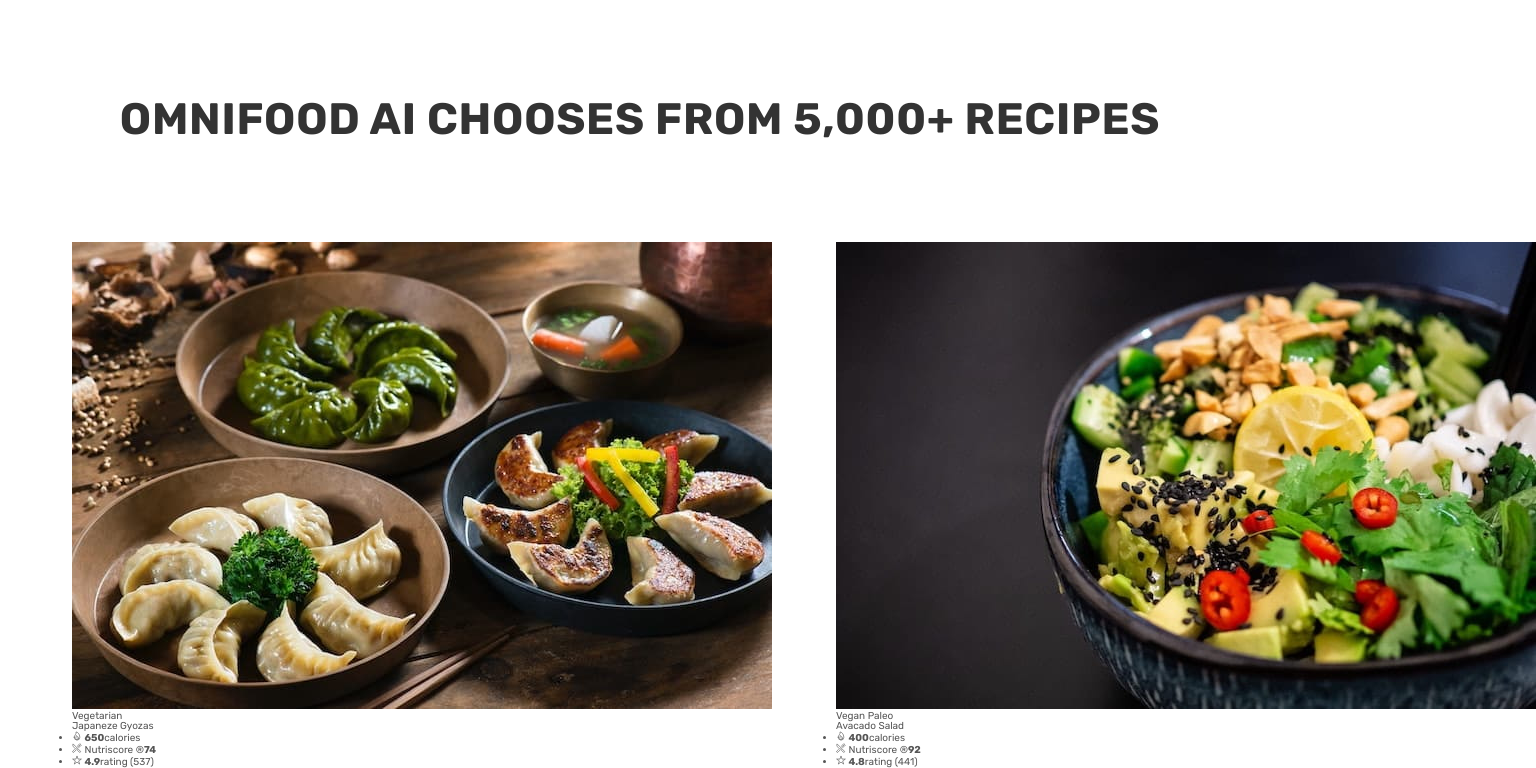
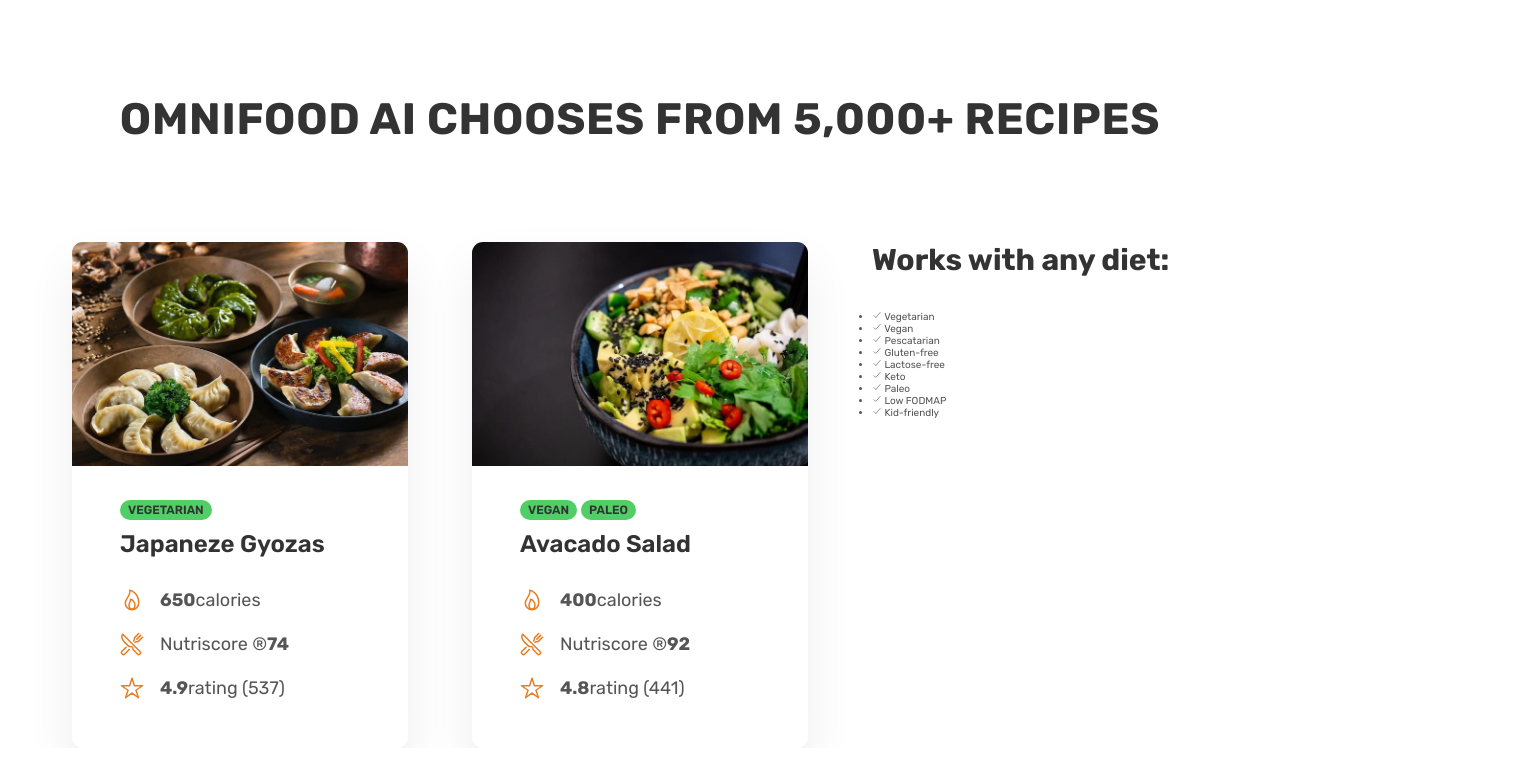
Before and after one commit to Dasha38123/omnifood, a plain HTML site: page index.html in a window 1280 px wide. Shown: the part 2370-3138 px from the top of the page, 1536 px wide, since content can reach past the window. Drawn offline with nearby package versions, Linux system fonts and the light colour scheme.

Commit message:
Add commit for meal section diet

```diff
--- a/css/style.css
+++ b/css/style.css
@@ -193,3 +193,84 @@
     margin: 0 auto;
 
 }
+
+/* MEALS SECTION */
+
+.section.meals {
+    padding: 9.6rem 0;
+}
+
+.meal {
+    box-shadow: 0 2.4rem 4.8rem rgba(0, 0, 0, 0.075);
+    border-radius: 11px;
+    overflow: hidden;
+    transition: all 0.4s;
+}
+
+.meal:hover {
+    transform: translateY(-1.2rem);
+}
+
+.meal-img {
+    width: 100%;
+}
+
+.meal-content {
+    padding: 3.2rem 4.8rem 4.8rem 4.8rem;
+}
+
+.meal-tags {
+    margin-bottom: 1.2rem;
+    display: flex;
+    gap: 0.4rem;
+}
+
+.tag {
+    display: inline-block;
+    padding: 0.4rem 0.8rem;
+    font-size: 1.2rem;
+    color: #333;
+    border-radius: 100px;
+    font-weight: 600;
+    text-transform: uppercase;
+}
+
+.tag--vegetarian {
+    background-color: #51cf66;
+}
+
+.tag--vegan {
+    background-color: #94d82d;
+}
+
+.tag--paleo {
+    background-color: #ffd43b;
+}
+
+.meal-title {
+    font-size: 2.4rem;
+    color: #333;
+    font-weight: 600;
+    margin-bottom: 3.2rem;
+}
+
+.meal-attributes {
+    list-style: none;
+    display: flex;
+    flex-direction: column;
+    gap: 2rem;
+
+}
+
+.meal-attribute {
+    font-size: 1.8rem;
+    display: flex;
+    align-items: center;
+    gap: 1.6rem;
+}
+
+.meal-icon {
+    height: 2.4rem;
+    width: 2.4rem;
+    color: #e67e22;
+}
--- a/index.html
+++ b/index.html
@@ -188,6 +188,47 @@
                         </ul>
                     </div>
                 </div>
+                <div class="diets">
+                    <h3 class="heading-tertiary">Works with any diet:</h3>
+                    <ul class="list">
+                        <li class="list-item">
+                            <ion-icon class="list-icon" name="checkmark-outline"></ion-icon>
+                            <span>Vegetarian</span>
+                        </li>
+                        <li class="list-item">
+                            <ion-icon class="list-icon" name="checkmark-outline"></ion-icon>
+                            <span>Vegan</span>
+                        </li>
+                        <li class="list-item">
+                            <ion-icon class="list-icon" name="checkmark-outline"></ion-icon>
+                            <span>Pescatarian</span>
+                        </li>
+                        <li class="list-item">
+                            <ion-icon class="list-icon" name="checkmark-outline"></ion-icon>
+                            <span>Gluten-free</span>
+                        </li>
+                        <li class="list-item">
+                            <ion-icon class="list-icon" name="checkmark-outline"></ion-icon>
+                            <span>Lactose-free</span>
+                        </li>
+                        <li class="list-item">
+                            <ion-icon class="list-icon" name="checkmark-outline"></ion-icon>
+                            <span>Keto</span>
+                        </li>
+                        <li class="list-item">
+                            <ion-icon class="list-icon" name="checkmark-outline"></ion-icon>
+                            <span>Paleo</span>
+                        </li>
+                        <li class="list-item">
+                            <ion-icon class="list-icon" name="checkmark-outline"></ion-icon>
+                            <span>Low FODMAP</span>
+                        </li>
+                        <li class="list-item">
+                            <ion-icon class="list-icon" name="checkmark-outline"></ion-icon>
+                            <span>Kid-friendly</span>
+                        </li>
+                    </ul>
+                </div>
 
 
             </div>
```
